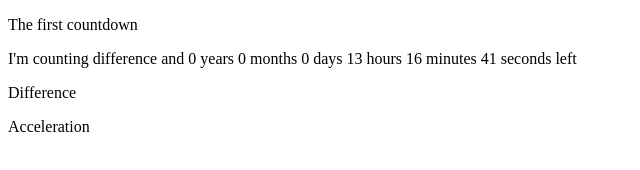
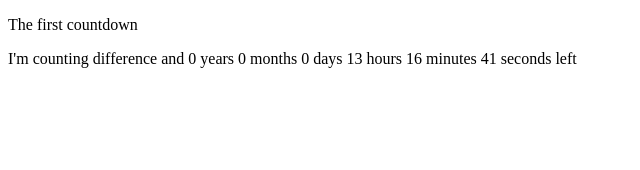
Before and after one commit to Me4ta/countdowns, a plain HTML site: page index.html in a window 1280 px wide. Shown: the whole page, without its empty margins (0-640 px from the left). Drawn offline with Linux system fonts and the light colour scheme.

Commit message:
commented the difference and acceleration

```diff
--- a/index.html
+++ b/index.html
@@ -20,7 +20,7 @@
 
 <p>The first countdown</p>
 <p>The second countdown</p>
-<p>Difference</p>
-<p>Acceleration</p>
+<!-- <p>Difference</p>
+<p>Acceleration</p> -->
 </body>
 </html>
```
